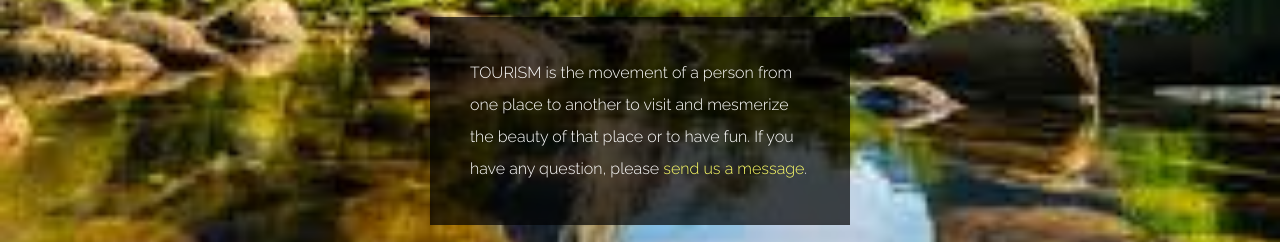
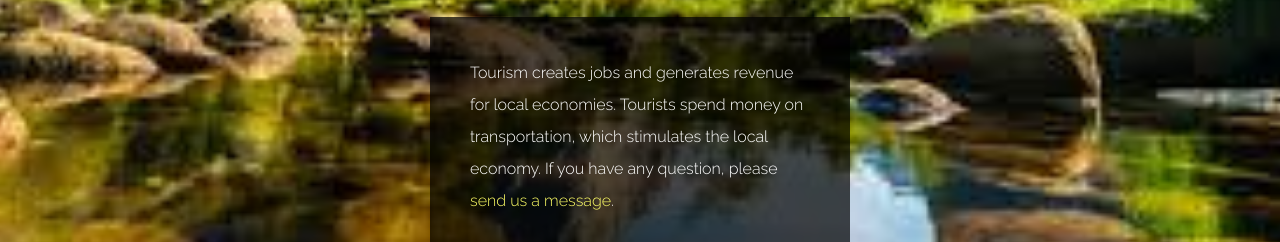
Before and after one commit to vigneshwaran77509/new-tourism, a plain HTML site: page 2126_antique_cafe/index.html in a window 1280 px wide. Shown: the part 487-729 px from the top of the page. Drawn offline with nearby package versions, Linux system fonts and the light colour scheme.

Commit message:
Update index.html

```diff
--- a/2126_antique_cafe/index.html
+++ b/2126_antique_cafe/index.html
@@ -43,7 +43,7 @@ https://www.tooplate.com/view/2126-antique-cafe
                 </div>
                 <div class="bg-black bg-opacity-70 p-10 mb-5">
                     <p class="text-white leading-8 text-sm font-light">
-                        TOURISM is the movement of a person from one place to another to visit and mesmerize the beauty of that place or to have fun.
+                        Tourism creates jobs and generates revenue for local economies. Tourists spend money on transportation, which stimulates the local economy.
                     	If you have any question, please <a rel="nofollow" href="https://www.tooplate.com/contact" target="_parent">send us a message</a>. </p>
                 </div>
                 <div class="text-center">
```
